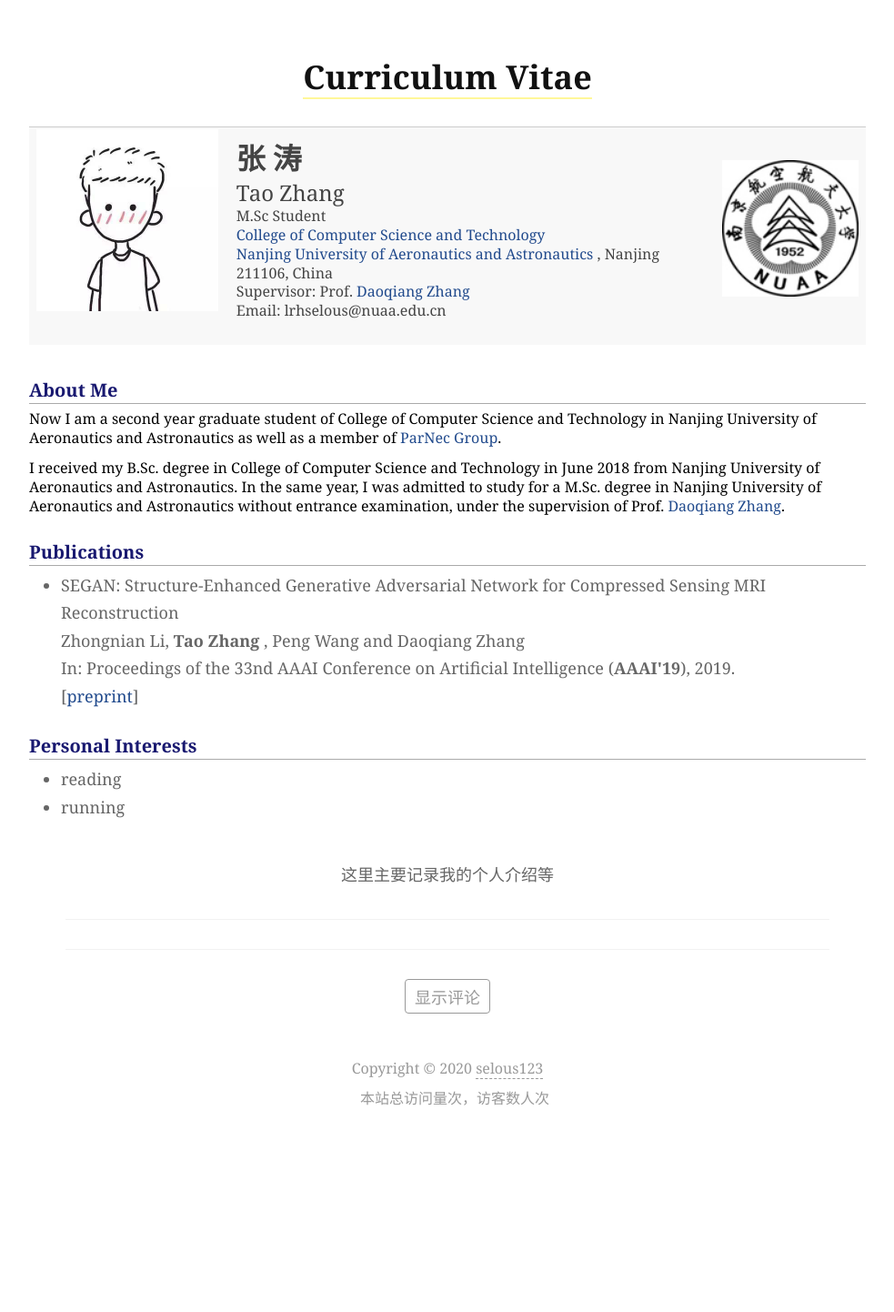
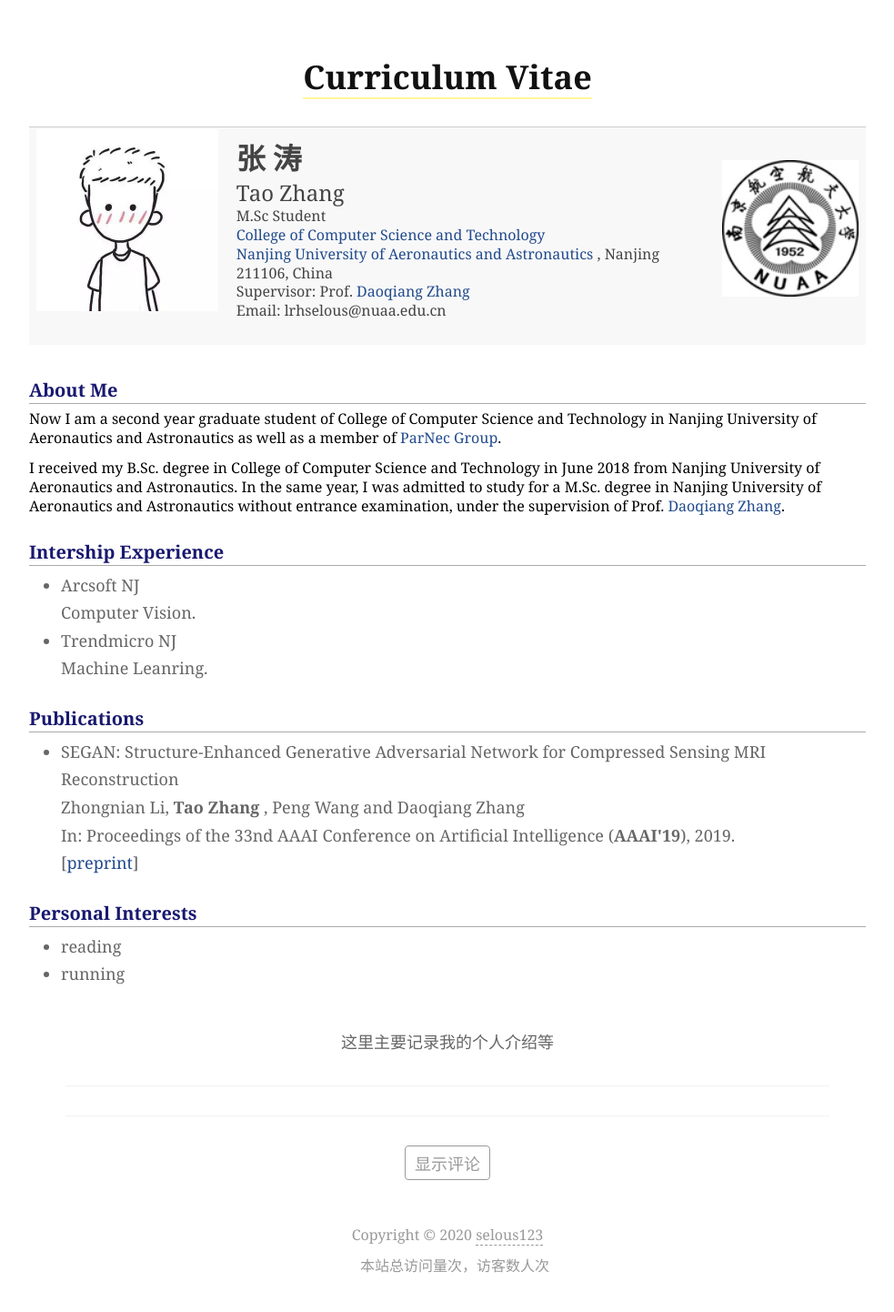
Before and after one commit to selous123/selous123.github.io, a Jekyll site: the page built from about.md, in a window 1280 px wide. Shown: the whole page at 91% size, without its empty margins (148-1131 px from the left). Built offline with Jekyll 4.4.1, drawn with Linux system fonts in a browser that asks for light colours; comment, search, counter and statistics services are not loaded; before the commit the page ends 1259 px from its top, so only the background shows below that.

Commit message:
增加实习经历

```diff
--- a/_includes/cv.html
+++ b/_includes/cv.html
@@ -21,12 +21,22 @@ Supervisor: Prof. <a href="javascript:if(confirm('http://parnec.nuaa.edu.cn/zhan
 Email: lrhselous@nuaa.edu.cn <br />
 </td>
 <td valign="center">
-<p align="center"><a href="javascript:if(confirm('http://www.nuaa.edu.cn/')) window.location='http://www.nuaa.edu.cn/'" tppabs="http://www.nuaa.edu.cn/" target="_blank"><img height="150" src="https://selous123.github.io/assets/img/nuaa_v2.jpg" tppabs="https://selous123.github.io/assets/img//nuaa_v2.jpg"  border="0"></a></p></td></tr></table>
+<p align="center"><a href="javascript:if(confirm('http://www.nuaa.edu.cn/'))
+  window.location='http://www.nuaa.edu.cn/'" tppabs="http://www.nuaa.edu.cn/"
+  target="_blank"><img height="150" src="https://selous123.github.io/assets/img/nuaa_v2.jpg"
+  tppabs="https://selous123.github.io/assets/img//nuaa_v2.jpg"  border="0"></a></p></td></tr></table>
 
 
 <h2>About Me</h2>
 <p>Now I am a second year graduate student of College of Computer Science and Technology in Nanjing University of Aeronautics and Astronautics as well as a member of <a href="javascript:if(confirm('http://parnec.nuaa.edu.cn/')) window.location='http://parnec.nuaa.edu.cn/'" tppabs="http://parnec.nuaa.edu.cn/">ParNec Group</a>.
 <p>I received my B.Sc. degree in College of Computer Science and Technology in June 2018 from Nanjing University of Aeronautics and Astronautics. In the same year, I was admitted to study for a M.Sc. degree in Nanjing University of Aeronautics and Astronautics without entrance examination, under the supervision of Prof. <a href="javascript:if(confirm('http://parnec.nuaa.edu.cn/zhangdq/'))window.location='http://parnec.nuaa.edu.cn/zhangdq/'" tppabs="http://parnec.nuaa.edu.cn/zhangdq/">Daoqiang Zhang</a>.</p>
+
+
+<h2>Intership Experience</h2>
+<ul style="list-style-type:disc">
+<li> Arcsoft NJ <br> Computer Vision.</li>
+<li> Trendmicro NJ <br> Machine Leanring.</li>
+</ul>
 
 
 <h2>Publications</h2>
```
